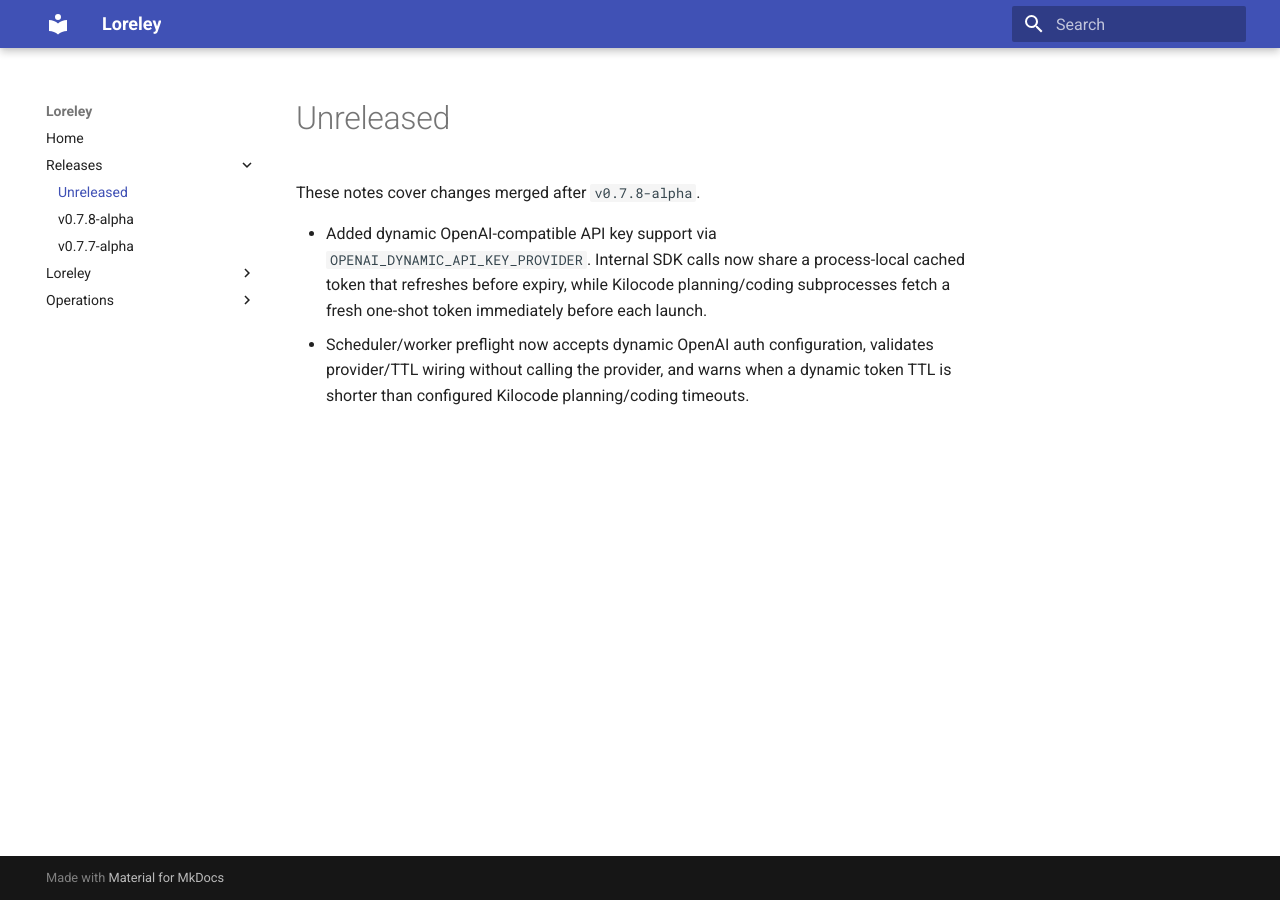
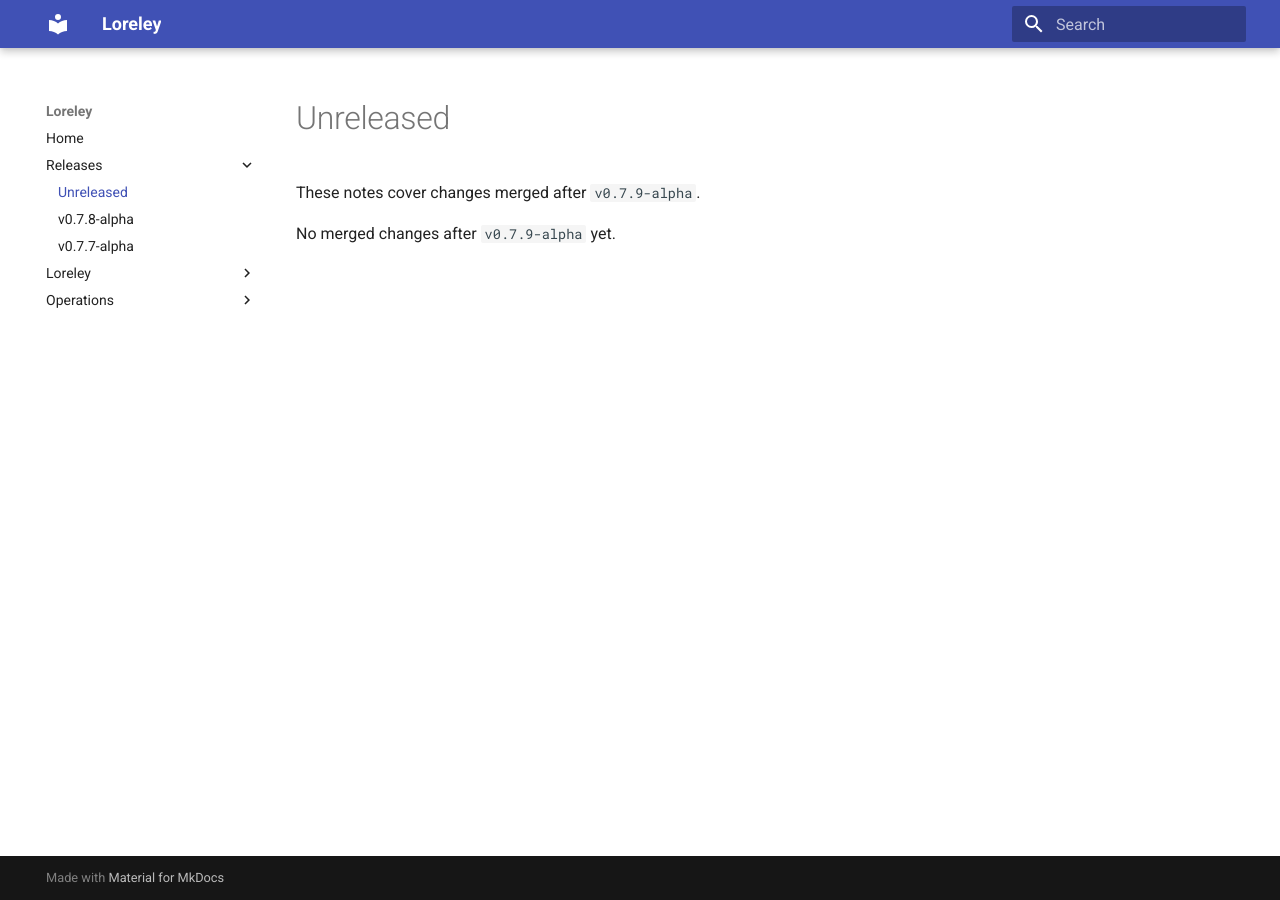
Before and after one commit to NeapolitanIcecream/loreley, an MkDocs documentation site: the page built from docs/releases/unreleased.md, in a window 1280 px wide. Built offline with MkDocs 1.6.1 and Material for MkDocs 9.7.7, drawn with Linux system fonts in a browser that asks for light colours.

Commit message:
Release v0.7.9-alpha

```diff
--- a/docs/releases/unreleased.md
+++ b/docs/releases/unreleased.md
@@ -1,7 +1,5 @@
 # Unreleased
 
-These notes cover changes merged after `v0.7.8-alpha`.
+These notes cover changes merged after `v0.7.9-alpha`.
 
-- Added dynamic OpenAI-compatible API key support via `OPENAI_DYNAMIC_API_KEY_PROVIDER`.
-  Internal SDK calls now share a process-local cached token that refreshes before expiry, while Kilocode planning/coding subprocesses fetch a fresh one-shot token immediately before each launch.
-- Scheduler/worker preflight now accepts dynamic OpenAI auth configuration, validates provider/TTL wiring without calling the provider, and warns when a dynamic token TTL is shorter than configured Kilocode planning/coding timeouts.
+No merged changes after `v0.7.9-alpha` yet.
```
Also changed, not shown: README.md (+1 -1 lines), docs/index.md (+1 -1 lines), docs/releases/v0.7.9-alpha.md (added, +47 -0 lines).
